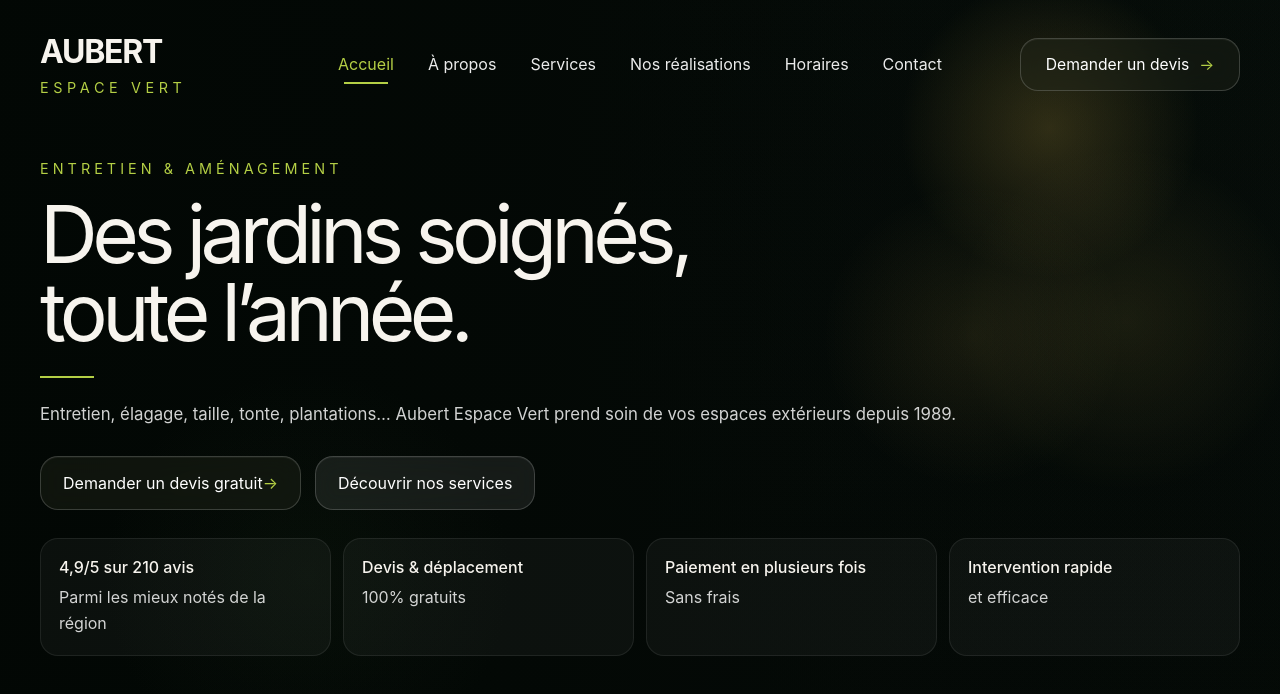
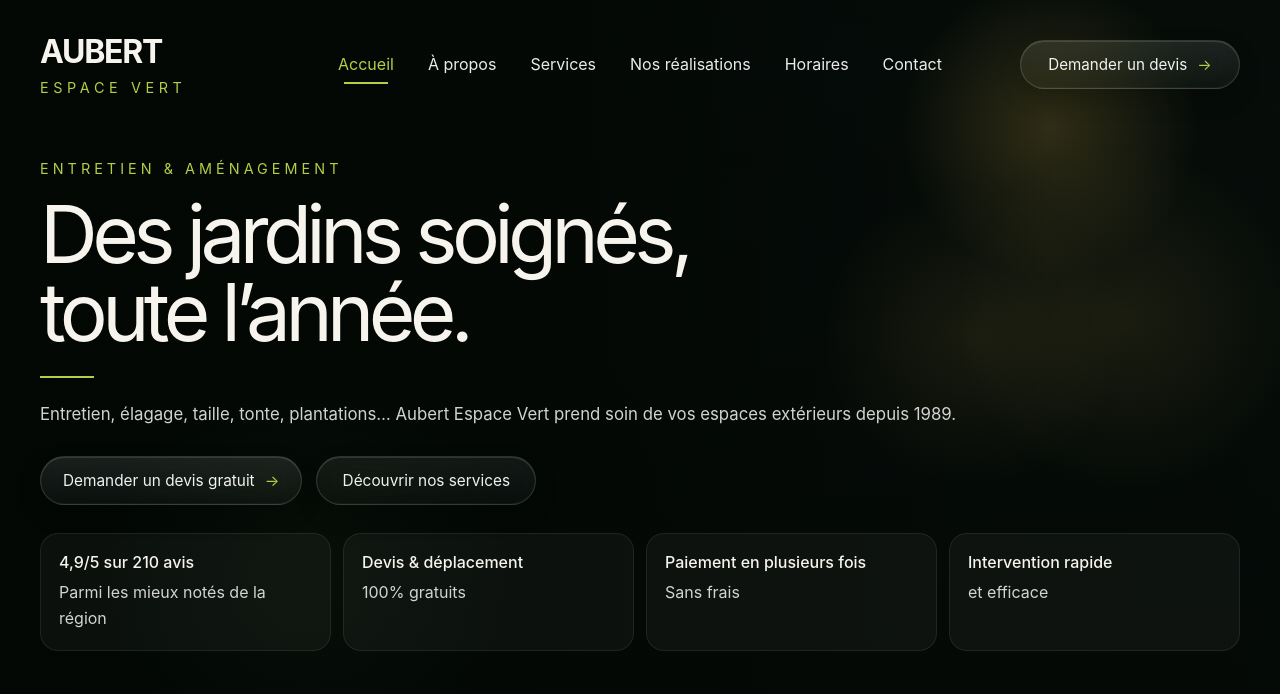
Before and after one commit to corpmalf-pixel/aubert-espace-vert, a React (Vite) app: page /accueil in a window 1280 px wide. Shown: the top 694 px of the page. Built offline with nearby package versions, Linux system fonts and the light colour scheme.

Commit message:
Refine Aubert buttons with lighter glassmorphism

```diff
--- a/src/styles.css
+++ b/src/styles.css
@@ -113,23 +113,44 @@ img, svg, canvas { max-width: 100%; display: block; }
   display: inline-flex;
   align-items: center;
   justify-content: center;
-  border: 1px solid rgba(255,255,255,0.18);
-  color: white;
-  background: rgba(34, 39, 28, 0.42);
-  backdrop-filter: blur(12px);
-  box-shadow: inset 0 1px 0 rgba(255,255,255,0.05);
-  border-radius: 18px;
+  gap: 10px;
+  border: 1px solid rgba(255,255,255,0.14);
+  color: rgba(255,255,255,0.94);
+  background: linear-gradient(180deg, rgba(255,255,255,0.10) 0%, rgba(255,255,255,0.04) 100%);
+  backdrop-filter: blur(18px) saturate(140%);
+  -webkit-backdrop-filter: blur(18px) saturate(140%);
+  box-shadow:
+    inset 0 1px 0 rgba(255,255,255,0.12),
+    inset 0 -1px 0 rgba(255,255,255,0.03),
+    0 10px 24px rgba(0,0,0,0.16);
+  border-radius: 999px;
+  transition: transform 180ms ease, background 180ms ease, border-color 180ms ease, box-shadow 180ms ease;
 }
 .top-cta {
   min-width: 220px;
-  padding: 16px 22px;
-  font-size: 0.98rem;
-  gap: 10px;
+  padding: 14px 22px;
+  font-size: 0.95rem;
 }
 .top-cta span,
 .primary-btn span,
 .secondary-btn span {
   color: var(--accent);
+}
+.top-cta:hover,
+.primary-btn:hover,
+.secondary-btn:hover {
+  transform: translateY(-1px);
+  border-color: rgba(255,255,255,0.20);
+  background: linear-gradient(180deg, rgba(255,255,255,0.14) 0%, rgba(255,255,255,0.06) 100%);
+  box-shadow:
+    inset 0 1px 0 rgba(255,255,255,0.16),
+    inset 0 -1px 0 rgba(255,255,255,0.04),
+    0 14px 28px rgba(0,0,0,0.20);
+}
+.top-cta:active,
+.primary-btn:active,
+.secondary-btn:active {
+  transform: translateY(0);
 }
 
 .page-content {
@@ -215,11 +236,12 @@ img, svg, canvas { max-width: 100%; display: block; }
 }
 .primary-btn,
 .secondary-btn {
-  padding: 16px 22px;
+  padding: 14px 22px;
   min-width: 220px;
+  font-size: 0.96rem;
 }
 .secondary-btn {
-  background: rgba(255,255,255,0.08);
+  background: linear-gradient(180deg, rgba(255,255,255,0.07) 0%, rgba(255,255,255,0.03) 100%);
 }
 
 .proof-grid {
```
